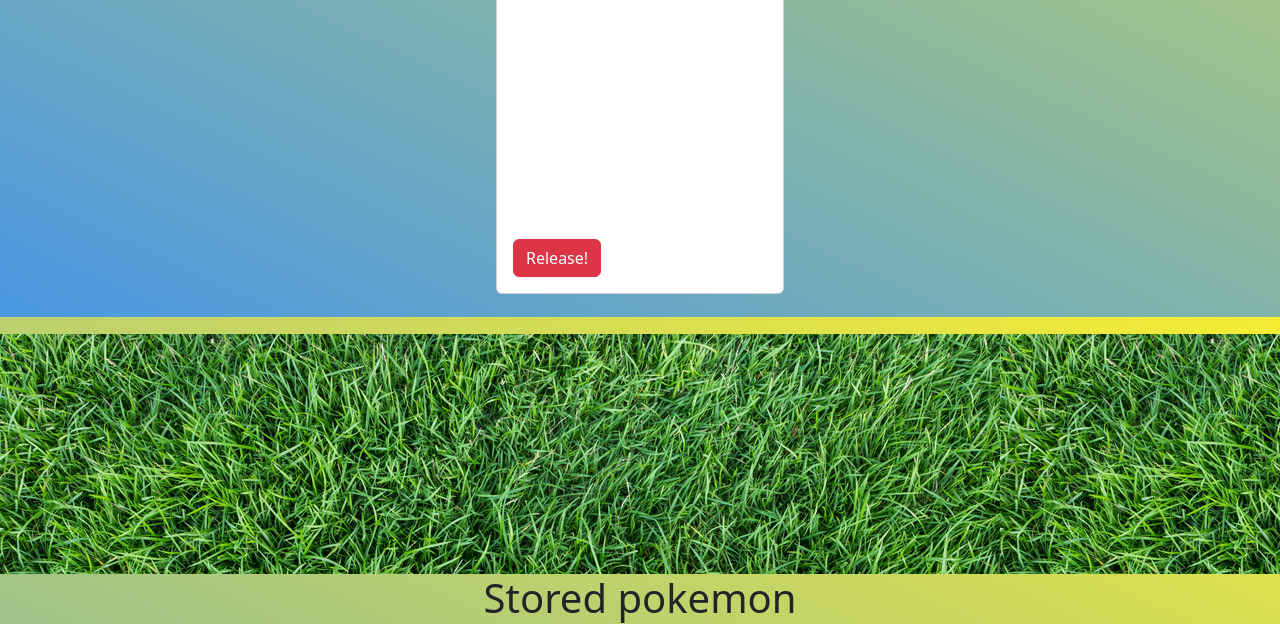
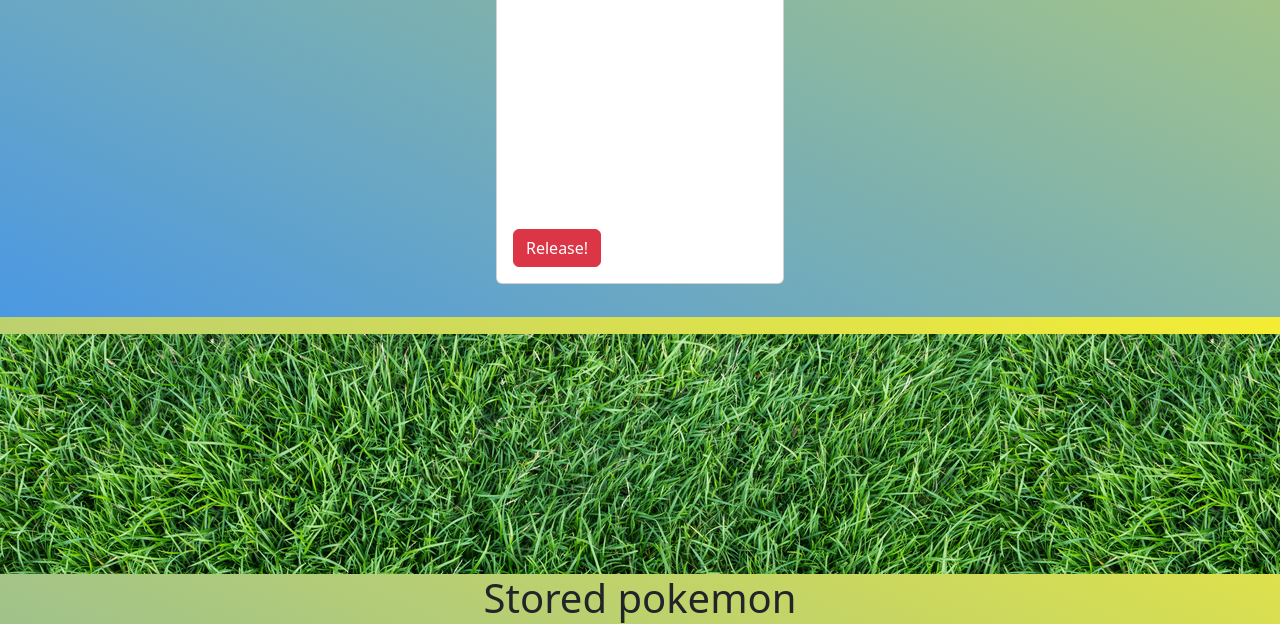
Before and after one commit to JMandy96/Pokemon_App, a Flask app: page /pokedex/1 in a window 1280 px wide, with the pointer over the restyled element. Shown: the part 883-1507 px from the top of the page. Run offline with Flask 3, Linux system fonts and the light colour scheme; a user stored in the database is signed in; tables that the repository leaves empty hold one stand-in row (values such as "Sample post").

Commit message:
hover attempt

```diff
--- a/app/static/styles/styles.css
+++ b/app/static/styles/styles.css
@@ -37,6 +37,11 @@
     flex-wrap: wrap;
     justify-content: space-around;
     margin-bottom: 20px;
+}
+.card-container:hover{
+    position: relative;
+    top: -10px;
+    transition: 1s;
 }
 .fire-card {
     background-color: orangered !important;
```
